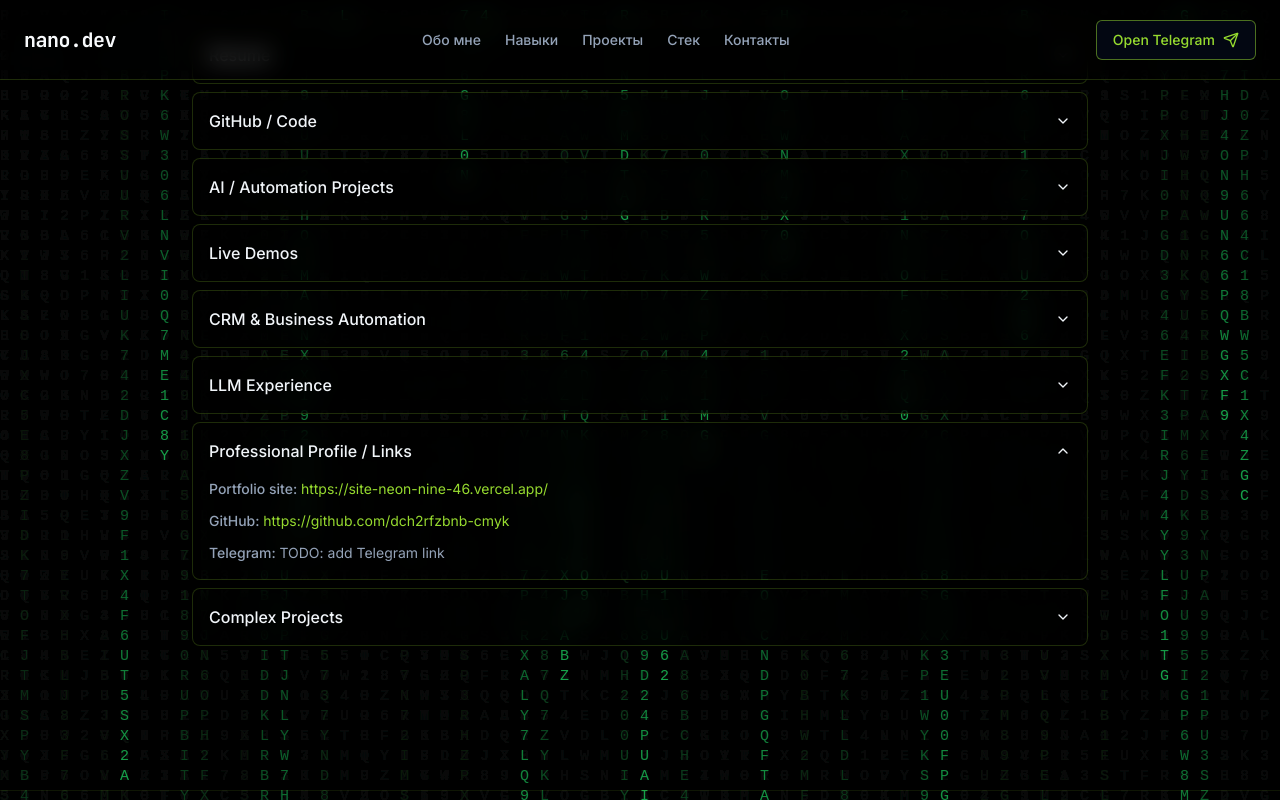
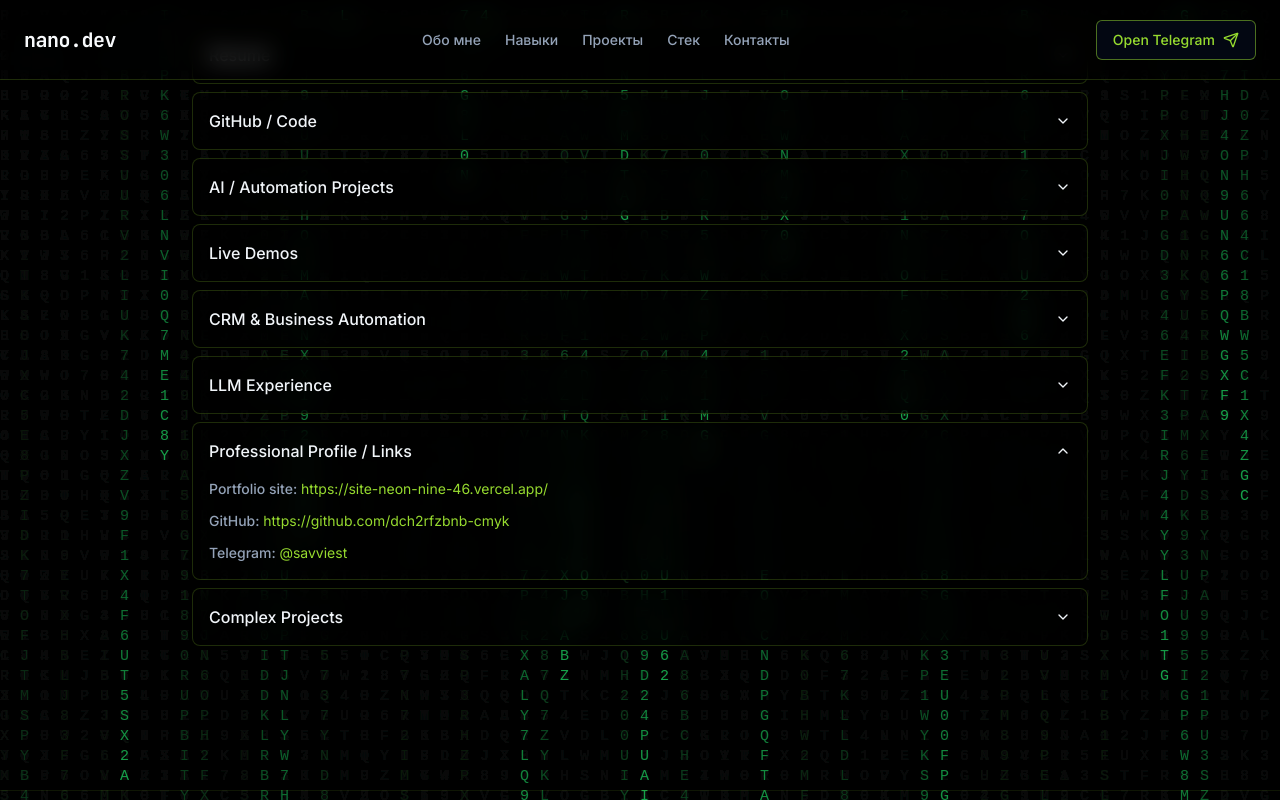
Before and after one commit to dch2rfzbnb-cmyk/savvie-portfolio, a Next.js app: page /ai-portfolio in a window 1280 px wide. Both pictures are taken after a click on the button "Professional Profile / Links". Shown: the part 590-1390 px from the top of the page. Built offline with nearby package versions, Linux system fonts and the light colour scheme.

Commit message:
Add AI portfolio page-2

```diff
--- a/src/app/ai-portfolio/page.tsx
+++ b/src/app/ai-portfolio/page.tsx
@@ -240,7 +240,14 @@ const accordionSections: Array<{
         </div>
         <div>
           <span className="font-medium">Telegram: </span>
-          <span className="text-muted-foreground">TODO: add Telegram link</span>
+          <Link
+            href="https://t.me/savviest"
+            target="_blank"
+            rel="noopener noreferrer"
+            className="text-primary hover:text-primary/80 hover:underline transition-colors"
+          >
+            @savviest
+          </Link>
         </div>
       </div>
     ),
```
